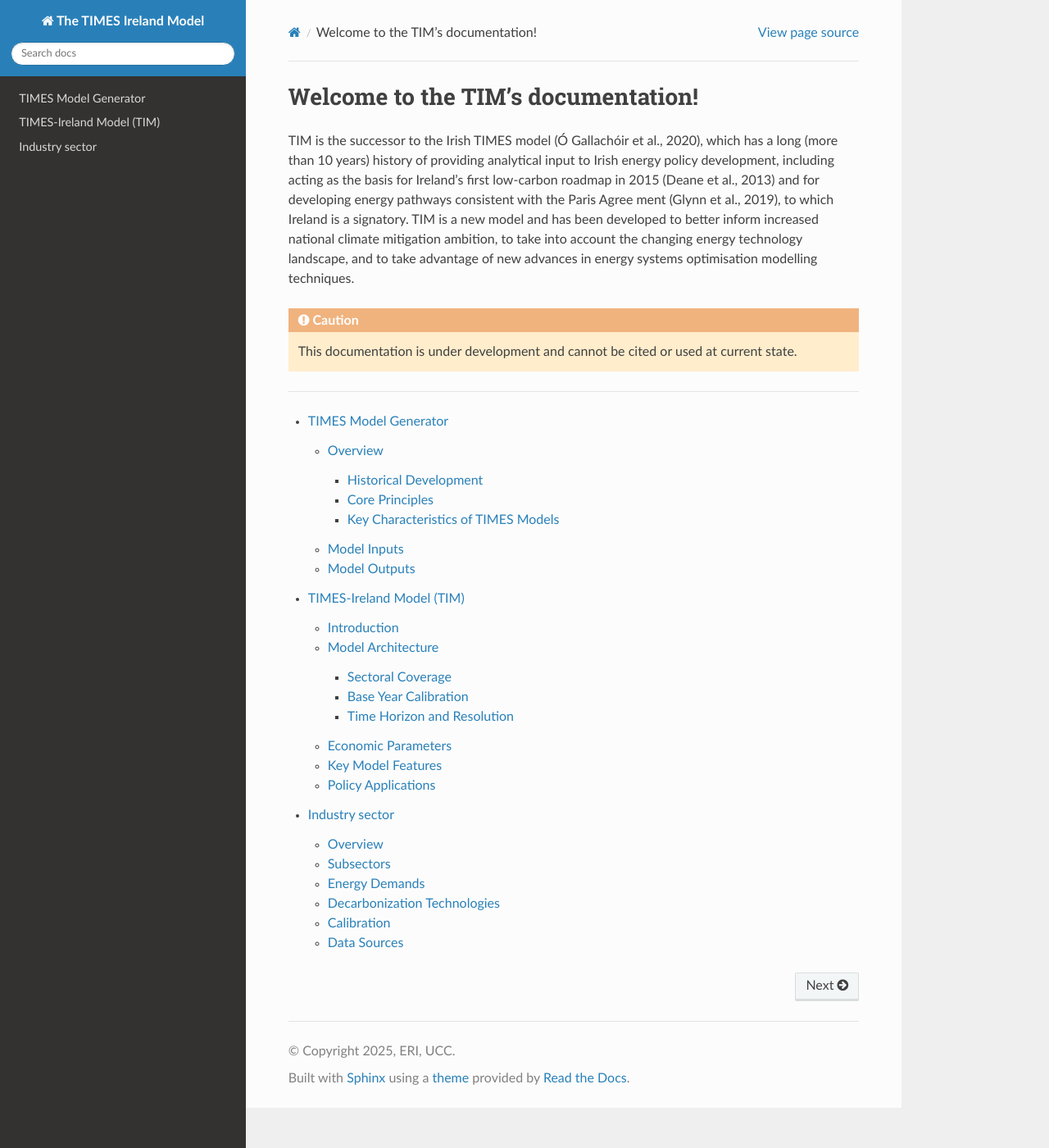
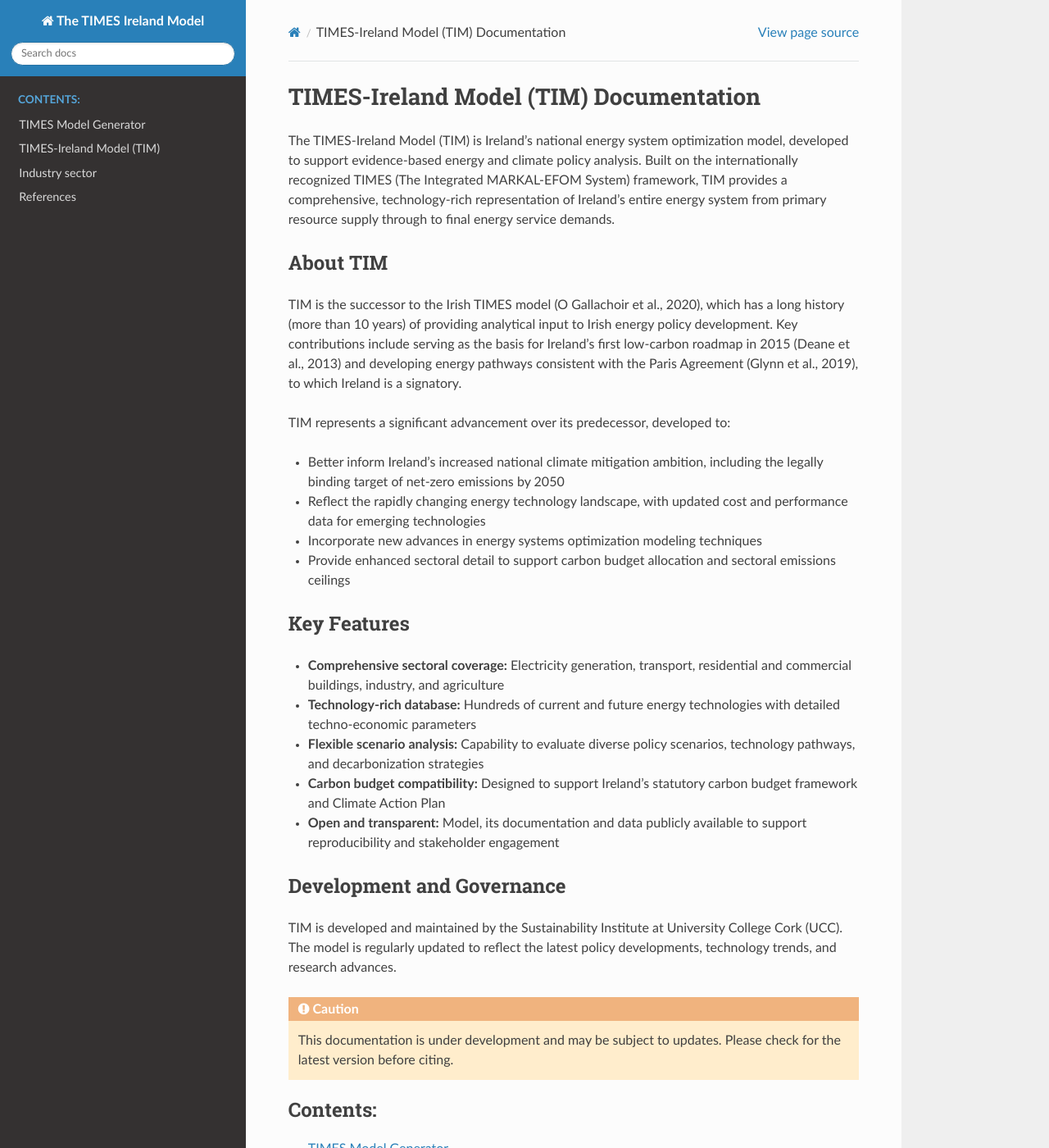
Before and after one commit to MaREI-EPMG/TIM-documentation, a Sphinx documentation site: the page built from docs/source/index.rst, in a window 1280 px wide and 1400 px high. Shown: the whole window at 82% size. Built offline with Sphinx 7.4.7 and the Read the Docs theme 3.1.0, drawn with Linux system fonts in a browser that asks for light colours; some of the changed text lies outside the part shown.

Commit message:
Add references

```diff
--- a/docs/source/index.rst
+++ b/docs/source/index.rst
@@ -1,17 +1,42 @@
-Welcome to the TIM's documentation!
-=====================================
+TIMES-Ireland Model (TIM) Documentation
+=======================================
 
-TIM is the successor to the Irish TIMES model (Ó Gallachóir et al., 2020), which has a long (more than 10 years) history of providing analytical input to Irish energy policy development, including acting as the basis for Ireland’s first low-carbon roadmap in 2015 (Deane et al., 2013) and for developing energy pathways consistent with the Paris Agree
-ment (Glynn et al., 2019), to which Ireland is a signatory. TIM is a new model and has been developed to better inform increased national climate mitigation ambition, to take into account the changing energy technology landscape, and to take advantage of new advances in energy systems optimisation modelling techniques.
+The TIMES-Ireland Model (TIM) is Ireland's national energy system optimization model, developed to support evidence-based energy and climate policy analysis. Built on the internationally recognized TIMES (The Integrated MARKAL-EFOM System) framework, TIM provides a comprehensive, technology-rich representation of Ireland's entire energy system from primary resource supply through to final energy service demands.
 
+About TIM
+---------
+
+TIM is the successor to the Irish TIMES model (O Gallachoir et al., 2020), which has a long history (more than 10 years) of providing analytical input to Irish energy policy development. Key contributions include serving as the basis for Ireland's first low-carbon roadmap in 2015 (Deane et al., 2013) and developing energy pathways consistent with the Paris Agreement (Glynn et al., 2019), to which Ireland is a signatory.
+
+TIM represents a significant advancement over its predecessor, developed to:
+
+* Better inform Ireland's increased national climate mitigation ambition, including the legally binding target of net-zero emissions by 2050
+* Reflect the rapidly changing energy technology landscape, with updated cost and performance data for emerging technologies
+* Incorporate new advances in energy systems optimization modeling techniques
+* Provide enhanced sectoral detail to support carbon budget allocation and sectoral emissions ceilings
+
+Key Features
+------------
+
+* **Comprehensive sectoral coverage:** Electricity generation, transport, residential and commercial buildings, industry, and agriculture
+* **Technology-rich database:** Hundreds of current and future energy technologies with detailed techno-economic parameters
+* **Flexible scenario analysis:** Capability to evaluate diverse policy scenarios, technology pathways, and decarbonization strategies
+* **Carbon budget compatibility:** Designed to support Ireland's statutory carbon budget framework and Climate Action Plan
+* **Open and transparent:** Model, its documentation and data publicly available to support reproducibility and stakeholder engagement
+
+Development and Governance
+--------------------------
+
+TIM is developed and maintained by the Sustainability Institute at University College Cork (UCC). The model is regularly updated to reflect the latest policy developments, technology trends, and research advances.
 
 .. caution::
-   This documentation is under development and cannot be cited or used at current state.
 
-
-----------------------------------------------------------------------------------------------------------------
+   This documentation is under development and may be subject to updates. Please check for the latest version before citing.
 
 .. toctree::
+   :maxdepth: 2
+   :caption: Contents:
 
    model_desc
    industry
+   references
```
Also changed, not shown: docs/source/references.rst (added, +37 -0 lines).
